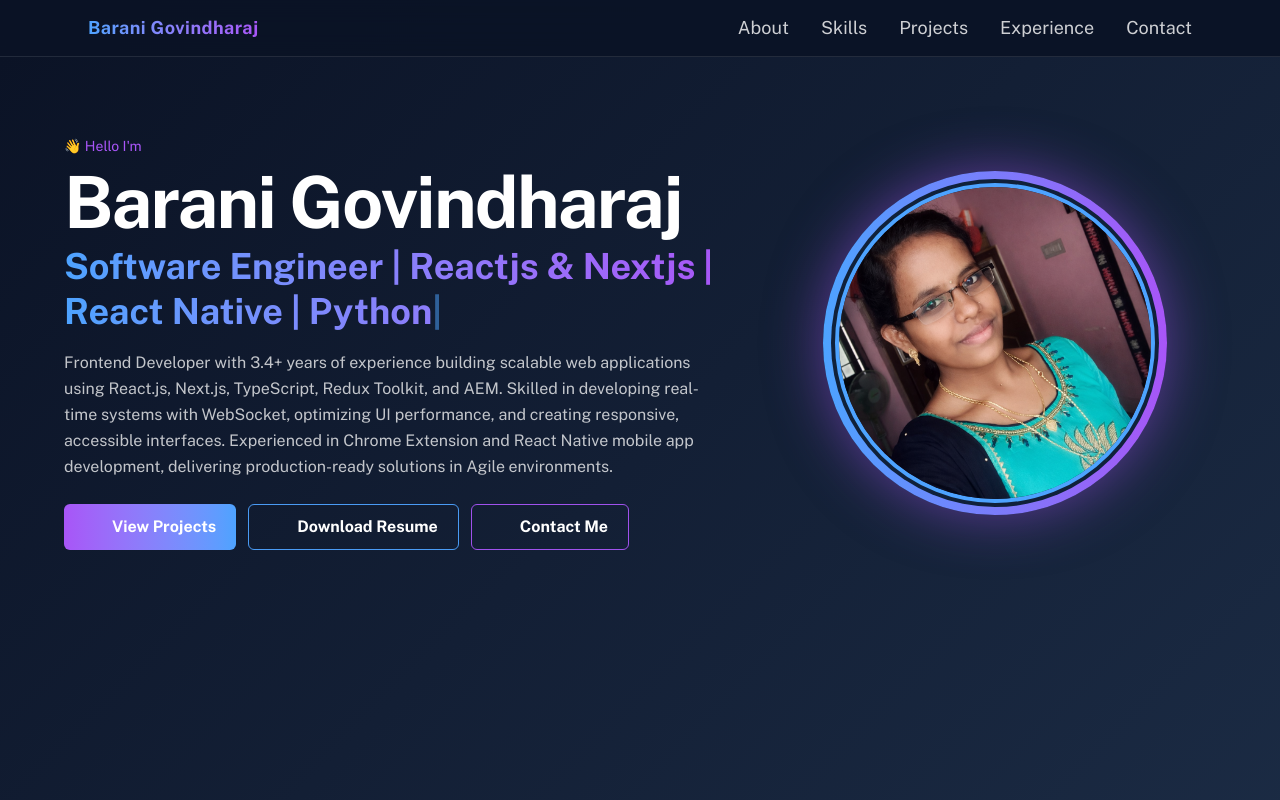
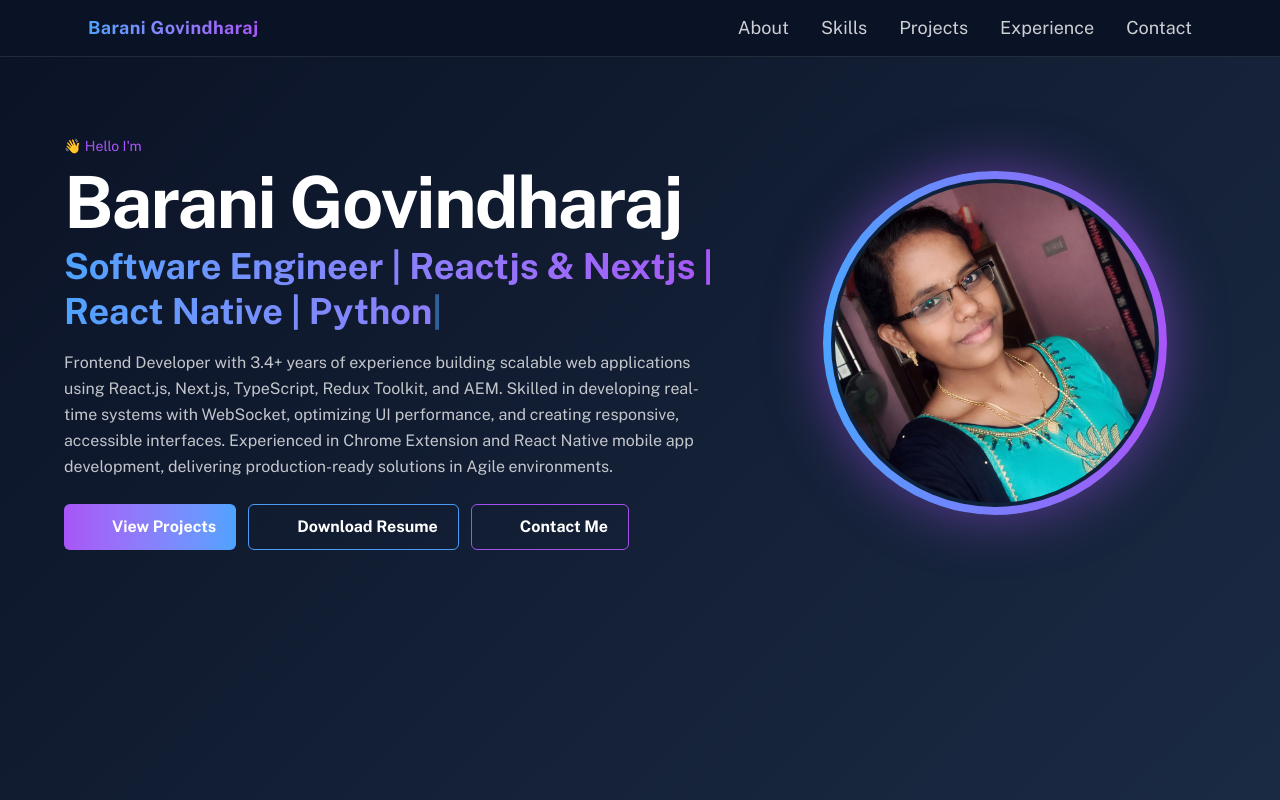
Before and after one commit to BaraniGovindharaj/Portfolio, a Next.js app: page / in a window 1280 px wide. Shown: the top 800 px of the page. Built offline with nearby package versions, Linux system fonts and the light colour scheme; some icons are missing.

Commit message:
feat: add animation to avatar and suppress hydration warnings

```diff
--- a/components/PortfolioComponent/Home.tsx
+++ b/components/PortfolioComponent/Home.tsx
@@ -46,7 +46,7 @@ const Home: React.FC<Propstypes> = ({setActivePage, homeSection}) => {
             <h1 className="text-[44px] md:text-[72px] font-bold mb-2 leading-[0.95] tracking-tight">
               {homeSection?.name}
             </h1>
-            <p className="text-[28px] md:text-[36px] font-semibold leading-tight mb-4 bg-clip-text text-transparent bg-gradient-to-r from-[var(--color-primary)] to-[var(--color-secondary)]">
+            <p suppressHydrationWarning className="text-[28px] md:text-[36px] font-semibold leading-tight mb-4 bg-clip-text text-transparent bg-gradient-to-r from-[var(--color-primary)] to-[var(--color-secondary)]">
               {typedTitle}
               <span className="animate-pulse text-[var(--color-primary)]">|</span>
             </p>
@@ -93,15 +93,20 @@ const Home: React.FC<Propstypes> = ({setActivePage, homeSection}) => {
             transition={{ duration: 0.75, ease: "easeOut", delay: 0.1 }}
             suppressHydrationWarning
           >
-            <div className="rounded-full p-2 [background:var(--text-bg)] shadow-[0_0_55px_rgba(168,85,247,0.5)]">
-              <div className="rounded-full p-1 bg-[#10213a]">
-                <img
-                  src="/Barani.png"
-                  alt="Avatar"
-                  className="w-[220px] h-[220px] md:w-[320px] md:h-[320px] rounded-full object-cover [border:var(--avatar-border)]"
-                />
+            <motion.div
+              animate={{ y: [0, -18, 0] }}
+              transition={{ duration: 3.5, repeat: Infinity, ease: "easeInOut" }}
+            >
+              <div suppressHydrationWarning className="rounded-full p-2 [background:var(--text-bg)] shadow-[0_0_55px_rgba(168,85,247,0.5)]">
+                <div suppressHydrationWarning className="rounded-full p-1 bg-[#10213a]">
+                  <img
+                    src="/Barani.png"
+                    alt="Avatar"
+                    className="w-[220px] h-[220px] md:w-[320px] md:h-[320px] rounded-full object-cover"
+                  />
+                </div>
               </div>
-            </div>
+            </motion.div>
           </motion.div>
         </div>
       </div>
```
